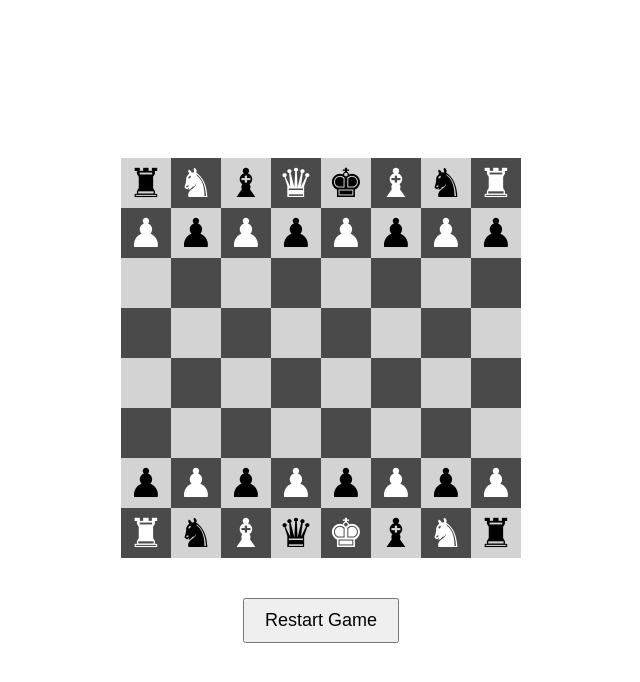
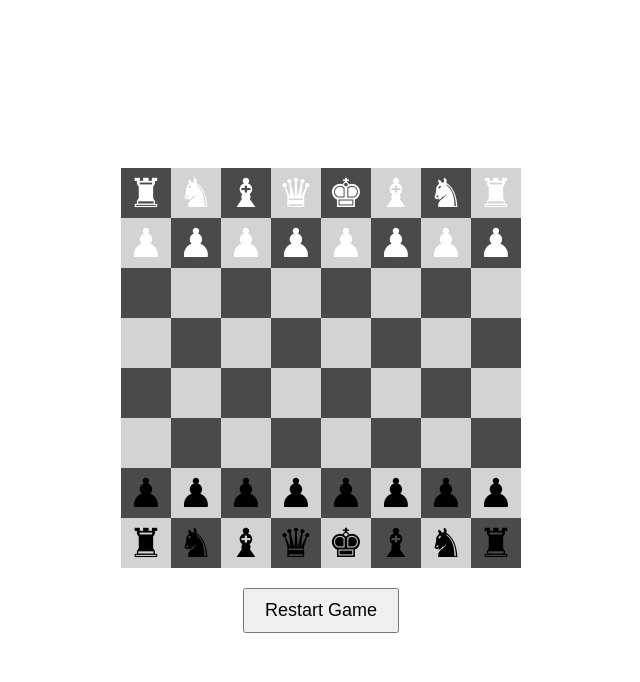
Before and after one commit to PanchenkoNaz/chess__app_react, a React (Create React App) app: page / in a window 1280 px wide. Shown: the top 682 px of the page, without its empty margins (319-959 px from the left). Built offline with nearby package versions, Linux system fonts and the light colour scheme; a web font is replaced by a local one.

Commit message:
fix chess position

```diff
--- a/src/components/ChessBoard.tsx
+++ b/src/components/ChessBoard.tsx
@@ -1,37 +1,20 @@
-import React, { useState, useEffect } from 'react';
+import React, { useState } from 'react';
 import ChessSquare from './ChessSquare';
 import ChessPiece from './ChessPiece';
-import { Chess, Piece as ChessPieceType } from 'chess.js'; // Імпортуємо Chess.js
-
-// Тип для фігури
-interface Piece {
-  type: string;
-  color: string;
-}
+import { Chess } from 'chess.js'; // Використовуємо chess.js для логіки шахової гри
 
 const ChessBoard: React.FC = () => {
-  const [game] = useState(new Chess()); // Ініціалізуємо нову шахову гру
-  const [board, setBoard] = useState<(Piece | null)[][]>(game.board()); // Типізуємо двовимірний масив
+  // Ініціалізуємо нову гру
+  const [game] = useState(new Chess());
 
-  const [status, setStatus] = useState(''); // Статус гри
+  // Отримуємо стартову позицію дошки з chess.js
+  const [board, setBoard] = useState(game.board());
 
-  // Перевіряємо, чи є шах або мат
-  useEffect(() => {
-    if (game.isCheckmate()) {
-      setStatus('Checkmate! The game is over');
-    } else if (game.isCheck()) {
-      setStatus('Check!');
-    } else {
-      setStatus('');
-    }
-  }, [board]);
-
-  // Логіка для переміщення фігури
+  // Функція для переміщення фігур
   const movePiece = (toX: number, toY: number, fromX: number, fromY: number) => {
     const from = `${String.fromCharCode(97 + fromX)}${8 - fromY}`;
     const to = `${String.fromCharCode(97 + toX)}${8 - toY}`;
 
-    try {
     const move = game.move({
       from: from,
       to: to,
@@ -39,31 +22,26 @@ const ChessBoard: React.FC = () => {
 
     if (move) {
       setBoard(game.board()); // Оновлюємо дошку після валідного ходу
-      } else {
-        setStatus('Invalid move!');
-      }
-    } catch (error) {
-      setStatus('Invalid move! Try again.');
     }
   };
 
-  // Рендеримо кожну клітинку шахової дошки
+  // Функція для рендерингу кожної клітинки дошки
   const renderSquare = (i: number) => {
     const x = i % 8;
     const y = Math.floor(i / 8);
 
-    const square = board[y][x]; // Отримуємо інформацію про клітинку
+    const square = board[7 - y][x]; // Зміна рендерингу для інверсії рядів
     const piece = square ? square.type : null;
     const color = square ? square.color : '';
 
     return (
-      <ChessSquare key={i} x={x} y={y} movePiece={movePiece}>
-        {piece && <ChessPiece piece={piece} color={color} x={x} y={y} />}
+      <ChessSquare key={i} x={x} y={7 - y} movePiece={movePiece}> {/* Інверсія y */}
+        {piece && <ChessPiece piece={piece} color={color} x={x} y={7 - y} />} {/* Рендеримо фігури */}
       </ChessSquare>
     );
   };
 
-  // Генеруємо масив клітинок для рендерингу дошки
+  // Генеруємо масив клітинок для шахової дошки
   const squares = [];
   for (let i = 0; i < 64; i++) {
     squares.push(renderSquare(i));
@@ -71,17 +49,17 @@ const ChessBoard: React.FC = () => {
 
   return (
     <div style={{ textAlign: 'center' }}>
+      {/* Рендеримо шахову дошку */}
       <div style={{ display: 'flex', flexWrap: 'wrap', width: '400px', margin: 'auto' }}>
         {squares}
       </div>
-      <div style={{ marginTop: '20px', fontSize: '24px', color: 'red' }}>
-        {status}
-      </div>
+
+      {/* Кнопка для перезапуску гри */}
       <button
         style={{ marginTop: '20px', padding: '10px 20px', fontSize: '18px' }}
         onClick={() => {
-          const newGame = new Chess(); // Перезапуск гри
-          setBoard(newGame.board());
+          const newGame = new Chess(); // Створюємо нову гру
+          setBoard(newGame.board()); // Перезапускаємо дошку
         }}
       >
         Restart Game
--- a/src/components/ChessPiece.tsx
+++ b/src/components/ChessPiece.tsx
@@ -7,9 +7,7 @@ interface ChessPieceProps {
   y: number;
 }
 
-const ChessPiece: React.FC<ChessPieceProps> = ({ piece, color, x, y }) => {
-  const isBlackSquare = (x + y) % 2 === 1; // Визначаємо колір клітинки
-
+const ChessPiece: React.FC<ChessPieceProps> = ({ piece, color }) => {
   // Конвертуємо фігуру в шаховий символ
   const chessSymbols: { [key: string]: string } = {
     p: '♟', r: '♜', n: '♞', b: '♝', q: '♛', k: '♚', // Чорні фігури
@@ -23,7 +21,7 @@ const ChessPiece: React.FC<ChessPieceProps> = ({ piece, color, x, y }) => {
       style={{
         fontSize: '40px',
         fontFamily: 'Chess Merida, sans-serif',
-        color: isBlackSquare ? 'white' : 'black', // Якщо клітинка чорна, фігура буде білою, і навпаки
+        color: color === 'w' ? 'white' : 'black', // Визначаємо колір фігури на основі її кольору
       }}
     >
       {symbol}
```
Lines whose indentation alone changed are shown as unchanged.
